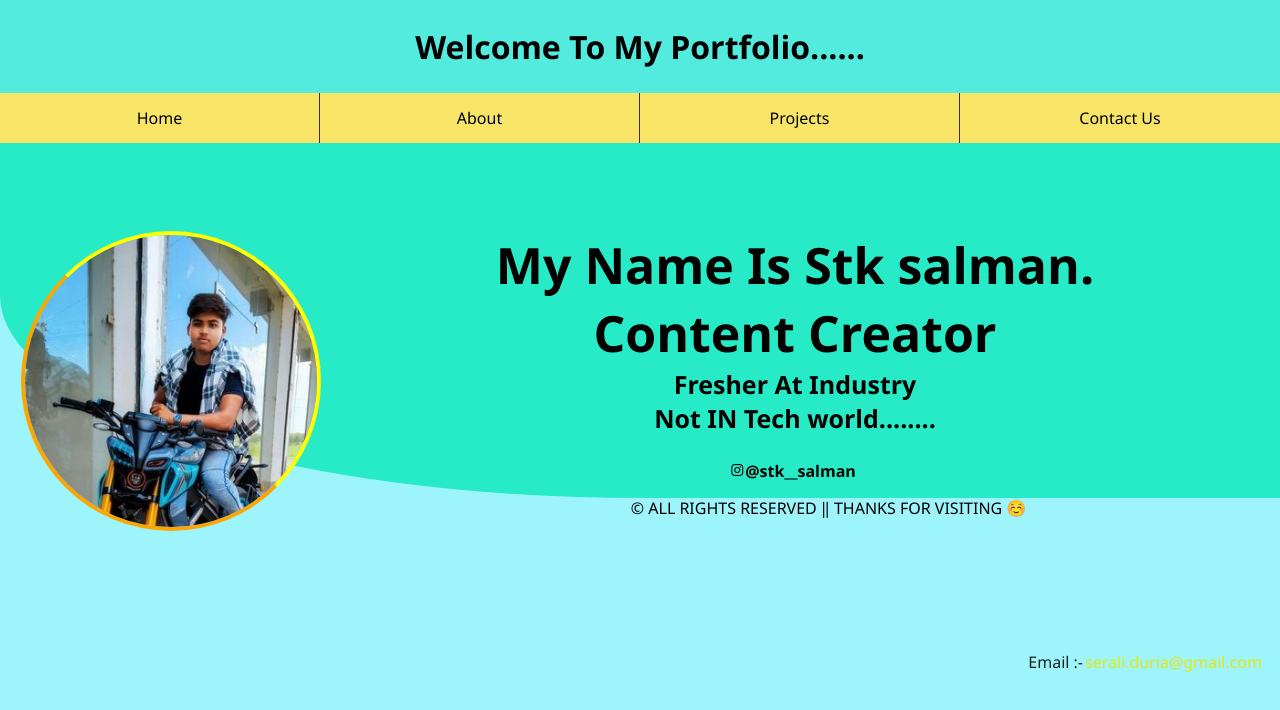
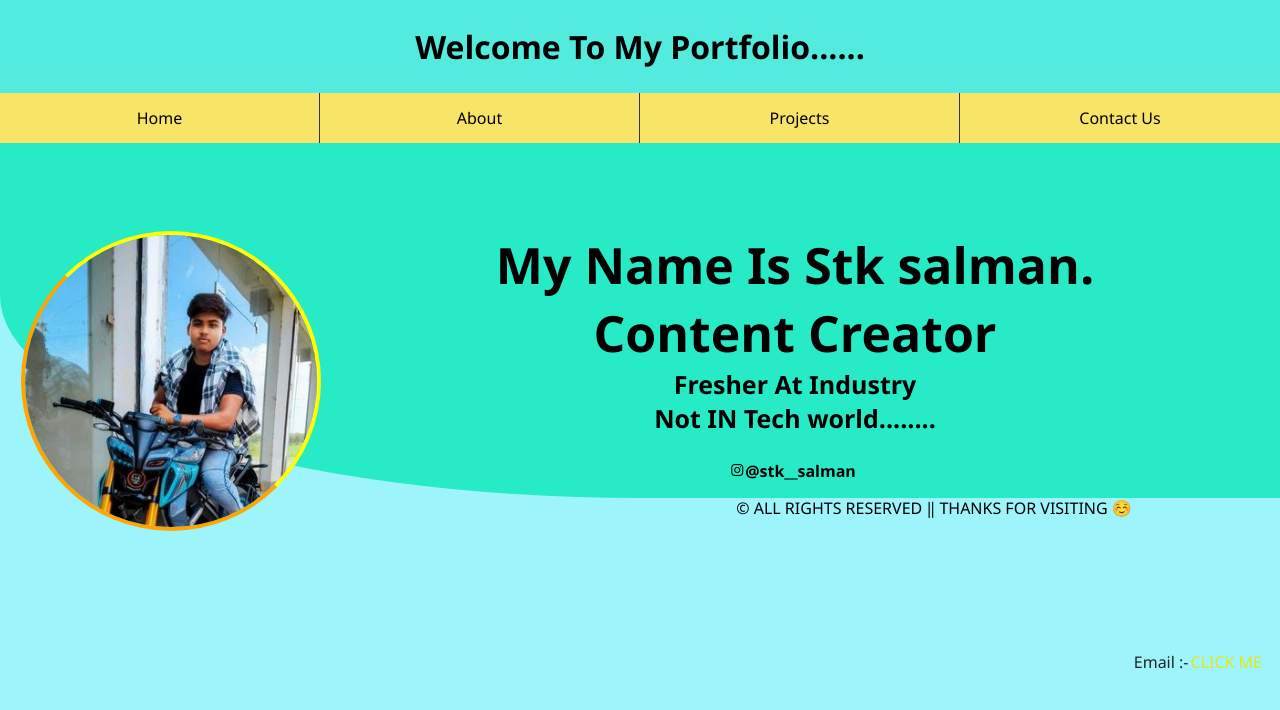
Before and after one commit to didector/stksalman, a plain HTML site: page index.html in a window 1280 px wide. Drawn offline with nearby package versions, Linux system fonts and the light colour scheme.

Commit message:
Update index.html

```diff
--- a/index.html
+++ b/index.html
@@ -3,7 +3,7 @@
 <head>
     <meta charset="UTF-8">
     <meta name="viewport" content="width=device-width, initial-scale=1.0">
-    <title>Portfolio-Ser Ali</title>
+    <title>Portfolio-STK-SALMAN</title>
     <link rel="shortcut icon" href="ali" type="image/x-icon">
     <link rel="stylesheet" href="index.css">
     <link href='https://unpkg.com/boxicons@2.1.4/css/boxicons.min.css' rel='stylesheet'>
@@ -38,7 +38,7 @@
             <div class="desc">
                 <table class="info">
                     <i class='bx bxl-instagram'></i><label for="bx"><b>@stk__salman</b></label>
-                   <td style="color: rgba(8, 3, 0, 0.866);">Email :- </td><br><td><a href="mailto:serali.duria@gmail.com">serali.duria@gmail.com</a></td>
+                   <td style="color: rgba(8, 3, 0, 0.866);">Email :- </td><br><td><a href="mailto:serali.duria@gmail.com">CLICK ME</a></td>
                 </table>
             </div>
         <div class="foot"><footer>
```
